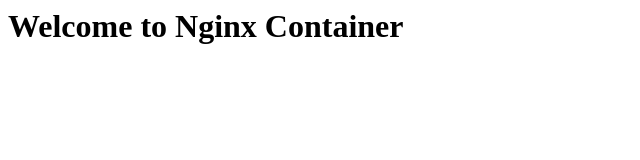
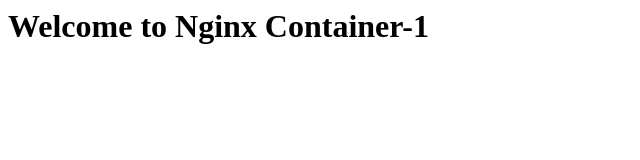
Before and after one commit to padamkirankumar/docker-poc, a plain HTML site: page index.html in a window 1280 px wide. Shown: the full height of the page, 0-640 px from the left. Drawn offline with Linux system fonts and the light colour scheme.

Commit message:
Update index.html
1

```diff
--- a/index.html
+++ b/index.html
@@ -5,7 +5,7 @@
   </head>
   <body>
     <h1>
-      Welcome to Nginx Container
+      Welcome to Nginx Container-1
     </h1>
   </body>
 </html>
```
